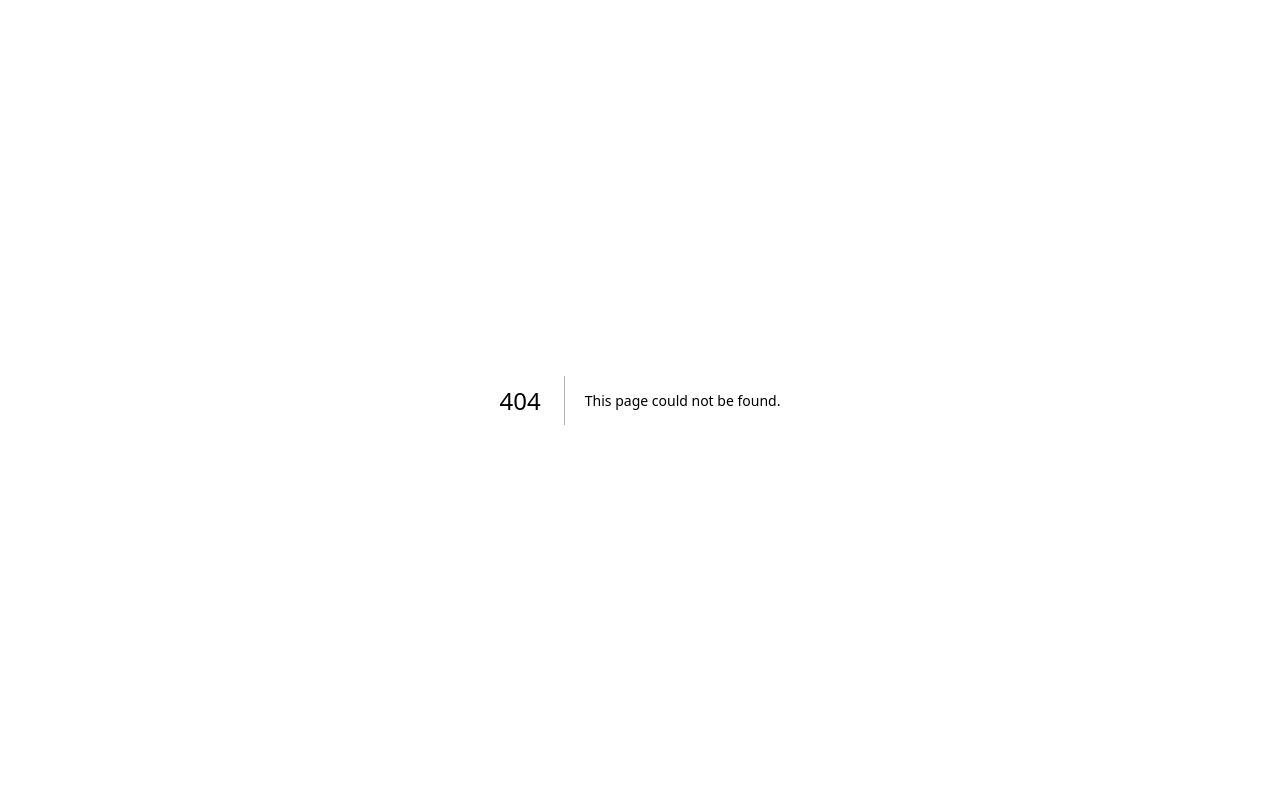
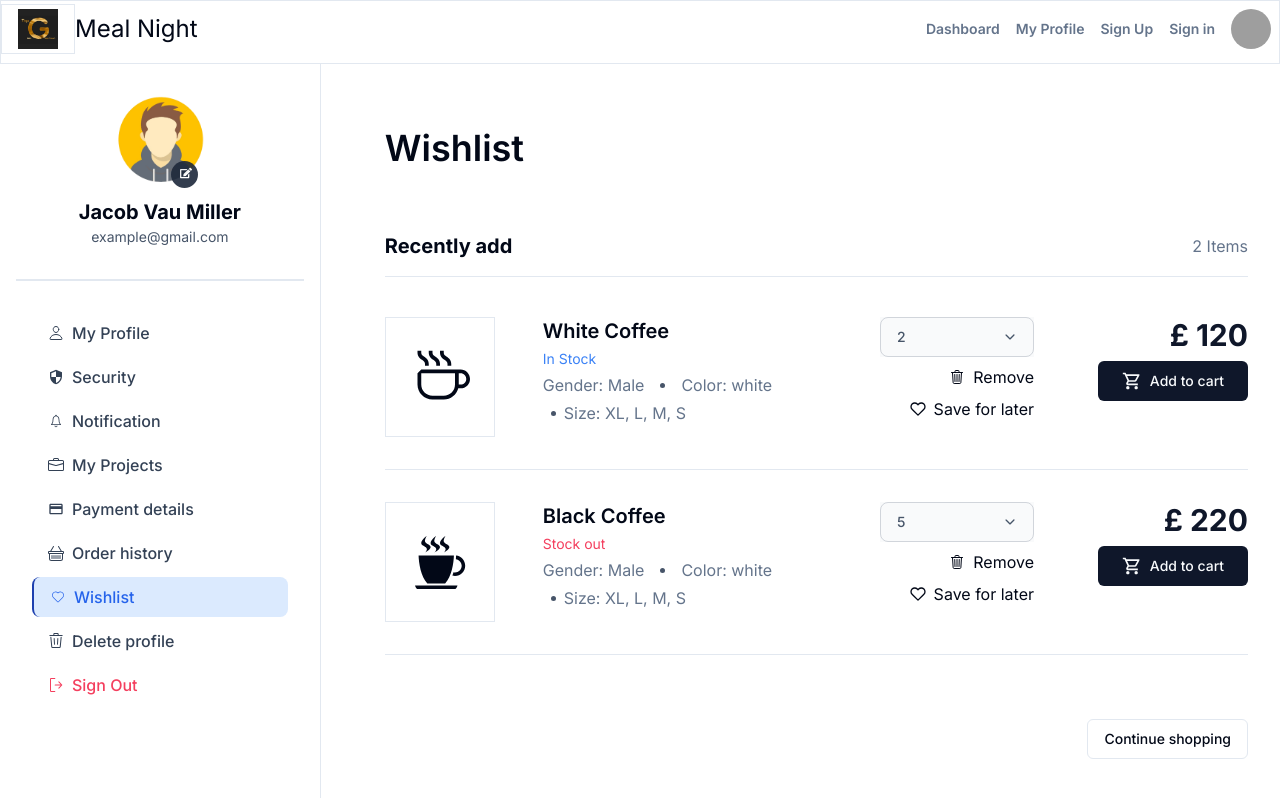
Before and after one commit to Toufiquer/manager-webApp, a Next.js app: page /my-profile/wishlist in a window 1280 px wide. Before the commit this address had no page. Shown: the top 798 px of the page. Built offline with nearby package versions, Linux system fonts and the light colour scheme; grey boxes are pictures that could not be loaded.

Commit message:
done @ wishlist complete but order-history is not complete

```diff
--- /dev/null
+++ b/src/app/my-profile/wishlist/page.tsx
@@ -0,0 +1,149 @@
+/*
+|-----------------------------------------
+| setting up Page for the App
+| @author: Toufiquer Rahman<toufiquer.0@gmail.com>
+| @copyright: Toufiquer, May, 2024
+|-----------------------------------------
+*/
+
+import { Button } from "@/components/ui/button";
+import {
+  DropdownMenu,
+  DropdownMenuContent,
+  DropdownMenuItem,
+  DropdownMenuTrigger,
+} from "@/components/ui/dropdown-menu";
+import { IoIosArrowDown } from "react-icons/io";
+import { IoTrashOutline } from "react-icons/io5";
+import { FiHeart } from "react-icons/fi";
+import { MdOutlineShoppingCart } from "react-icons/md";
+import { VscCoffee } from "react-icons/vsc";
+import { GiCoffeeCup } from "react-icons/gi";
+const Page = () => {
+  return (
+    <main className="max-w-5xl flex flex-col p-8 md:ml-8 ">
+      <div className="p-2 md:p-0">
+        <h2 className="py-8 text-4xl font-semibold hidden md:block">
+          Wishlist
+        </h2>
+        <div className="w-full flex flex-col mt-8 md:flex-row gap-2 items-start md:items-center border-b pb-4 justify-start md:justify-between">
+          <h2 className="text-xl font-bold">Recently add</h2>
+          <h2 className="text-slate-500">2 Items</h2>
+        </div>
+        <div className="w-full mt-4">
+          <div className="w-full flex flex-col gap-2">
+            {[
+              {
+                id: 1,
+                img: <VscCoffee className="w-[60px] h-[60px]" />,
+                title: "White Coffee",
+                stock: 43,
+                gender: "Male",
+                color: "white",
+                size: ["XL", "L", "M", "S"],
+                quantity: 2,
+                price: 120,
+              },
+              {
+                id: 2,
+                img: <GiCoffeeCup className="w-[60px] h-[60px]" />,
+                title: "Black Coffee",
+                stock: 0,
+                gender: "Male",
+                color: "white",
+                size: ["XL", "L", "M", "S"],
+                quantity: 5,
+                price: 220,
+              },
+            ].map((curr) => (
+              <div key={curr.id} className="w-full border-b pb-8 mt-6">
+                <div className="w-full flex ">
+                  <div className="border min-w-[110px] w-[120px] h-[120px] flex items-center justify-center">
+                    {curr.img}
+                  </div>
+                  <div className="px-4 w-full md:ml-8">
+                    <div className="flex flex-col items-start justify-start w-full">
+                      <div className="flex items-start text-xl font-semibold w-full justify-start">
+                        <p>{curr.title}</p>
+                      </div>
+                      {curr.stock > 0 ? (
+                        <p className="text-blue-500 text-sm pt-1">In Stock</p>
+                      ) : (
+                        <p className="text-rose-500 text-sm pt-1">Stock out</p>
+                      )}
+                      <div className="text-slate-500 text-[16px] pt-1 flex items-center ">
+                        <p>Gender: {curr.gender}</p>
+                        <div className="bg-slate-600 h-[5px] w-[5px] rounded-full mx-4 " />
+                        <p>Color: {curr.color}</p>
+                      </div>
+                      <div className="text-slate-500 text-[16px] pt-1 flex items-center ">
+                        <div className="bg-slate-600 h-[5px] w-[5px] rounded-full mx-2 " />
+                        <p>Size: {curr.size.join(", ")}</p>
+                      </div>
+                    </div>
+                  </div>
+                  <div className="px-4 md:ml-8">
+                    <div className="flex flex-col">
+                      <div className="w-full bg-gray-50 max-w-[180px] flex items-end justify-end">
+                        <DropdownMenu>
+                          <DropdownMenuTrigger>
+                            <Button
+                              className="bg-transparent hover:bg-transparent text-slate-600 border border-gray-300 rounded-lg"
+                              value="outline"
+                            >
+                              <p className="w-full flex items-center justify-between gap-4 min-w-[120px]">
+                                <span>{curr.quantity}</span>
+                                <IoIosArrowDown />
+                              </p>
+                            </Button>
+                          </DropdownMenuTrigger>
+                          <DropdownMenuContent>
+                            {["02", "03", "04"].map((curr) => (
+                              <DropdownMenuItem
+                                key={curr}
+                                className="p-0 min-w-[120px]"
+                              >
+                                <h2 className="bg-transparent w-full m-0 hover:bg-transparent text-slate-600 hover:bg-slate-100 cursor-pointer rounded-lg px-4 py-1">
+                                  {curr}
+                                </h2>
+                              </DropdownMenuItem>
+                            ))}
+                          </DropdownMenuContent>
+                        </DropdownMenu>
+                      </div>
+                      <p className="flex cursor-pointer hover:text-rose-400 items-center justify-end mt-2 gap-2">
+                        <IoTrashOutline />
+                        Remove
+                      </p>
+                      <p className="flex cursor-pointer hover:text-blue-400 items-center justify-end mt-2 gap-2">
+                        <FiHeart />
+                        Save for later
+                      </p>
+                    </div>
+                  </div>
+                  <div className="pl-4 md:ml-8">
+                    <div className="flex-col flex min-w-[150px]">
+                      <div className="font-bold text-slate-900 text-3xl mb-2 flex items-center justify-end">
+                        &pound; {curr.price}
+                      </div>
+                      <Button className="gap-2 flex items-center justify-center">
+                        <MdOutlineShoppingCart className="text-xl" />
+                        Add to cart
+                      </Button>
+                    </div>
+                  </div>
+                </div>
+              </div>
+            ))}
+          </div>
+        </div>
+        <div className="w-full mt-4 flex items-end justify-end mb-12 py-12">
+          <Button className="" variant="outline">
+            Continue shopping
+          </Button>
+        </div>
+      </div>
+    </main>
+  );
+};
+export default Page;
```
